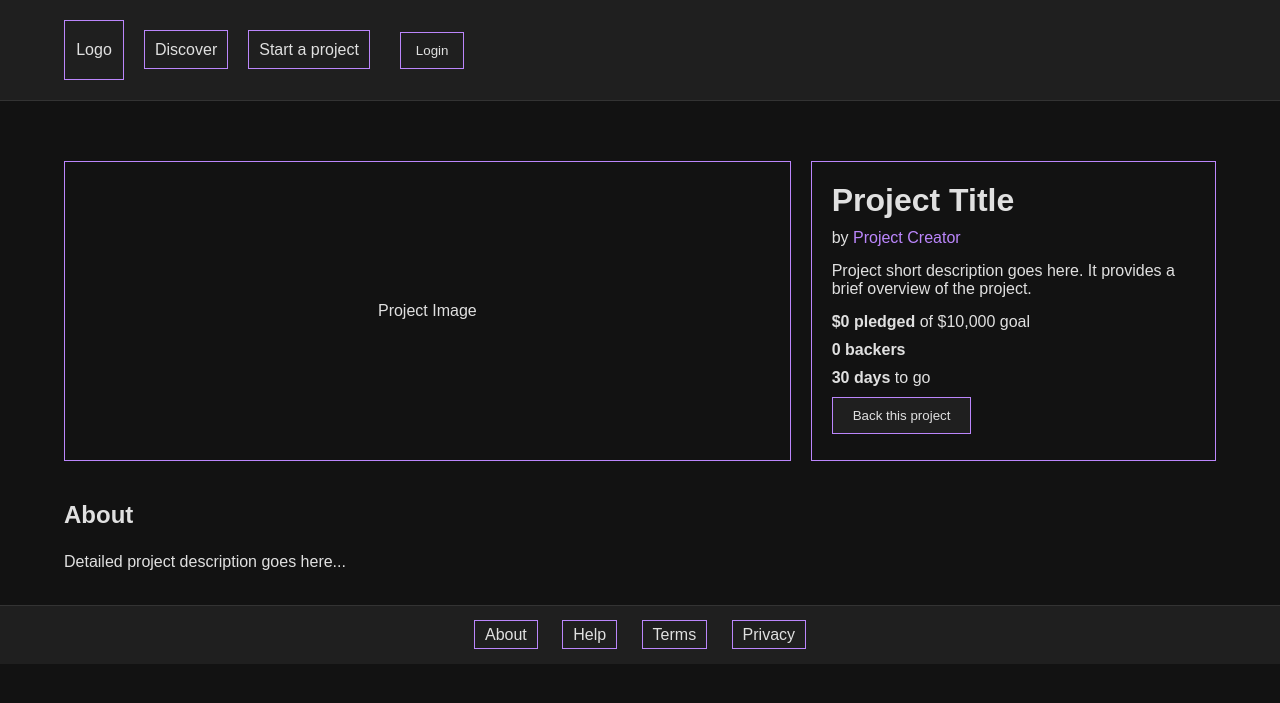
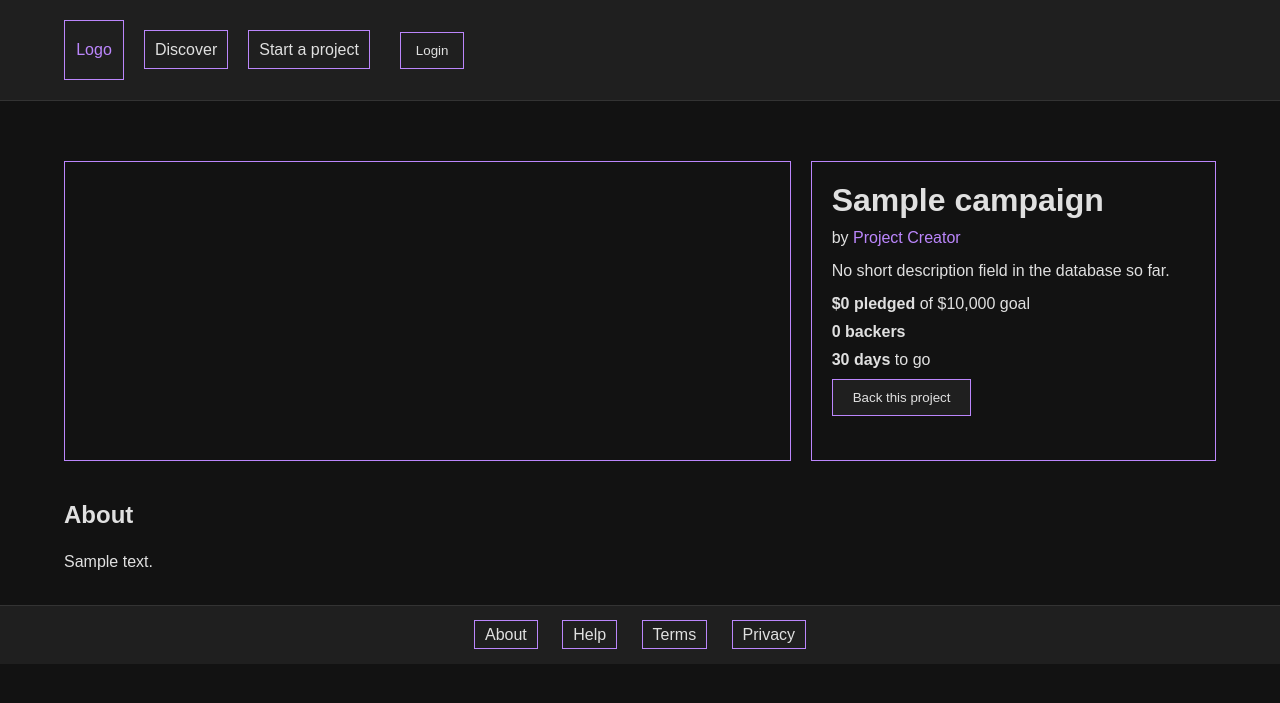
Before and after one commit to maffza/Dawaj-kase-project, a Django app: template DawajKase/main/templates/DawajKase/project.html in a window 1280 px wide. Shown: the top 703 px of the page. Run offline with Django 5.2, Linux system fonts and the light colour scheme; the template is opened without the code that fills it: most values are stand-ins (such as "Sample title", 1, 10 or a date in 2020).

Commit message:
Added a project page

```diff
--- /dev/null
+++ b/DawajKase/main/templates/DawajKase/404.html
@@ -0,0 +1 @@
+404
--- a/DawajKase/main/templates/DawajKase/campaign_list.html
+++ b/DawajKase/main/templates/DawajKase/campaign_list.html
@@ -1,7 +1,7 @@
 {% load static %}
 {% for campaign in campaigns %}
-<div class="project-box" {% if campaign.imageURL %} style="background-image: url({% static campaign.imageURL %}); background-size: cover;" {% endif %}>
-    <a href="project">{{ campaign.title }}</a><br/>
+    <div class="project-box" {% if campaign.imageURL %} style="background-image: url({% static campaign.imageURL %}); background-size: cover;" {% endif %}>
+    <a href="project/{{campaign.id}}">{{ campaign.title }}</a><br/>
     {% if showDescription and campaign.description %}
         <p>{{ campaign.description }}</p>
     {% endif %}
--- a/DawajKase/main/templates/DawajKase/project.html
+++ b/DawajKase/main/templates/DawajKase/project.html
@@ -3,14 +3,14 @@
 <html lang="en">
 <head>
     <meta charset="UTF-8">
-    <title>Project Title - Crowdfunding Template</title>
+    <title>{{ campaign.title }} project</title>
     <link rel="stylesheet" href="{% static 'styles/styles.css' %}">
 </head>
 <body>
     <!-- Header (Same as main page) -->
     <header>
         <div class="container">
-            <div class="logo">Logo</div>
+            <a href="/"><div class="logo">Logo</div></a>
             <nav class="navigation">
                 <ul>
                     <li><a href="#">Discover</a></li>
@@ -28,13 +28,16 @@
         <div class="container">
             <div class="project-details">
                 <div class="project-image">
-                    <!-- Placeholder for project image -->
-                    <div class="image-placeholder">Project Image</div>
+                    <div class="image-placeholder">
+                        {% if campaign.imageURL %}
+                            <img style="object-fit: cover; object-position: center; width: 100%; height: 100%;" src={% static campaign.imageURL %}/>
+                        {% endif %}
+                    </div>
                 </div>
                 <div class="project-info">
-                    <h1>Project Title</h1>
+                    <h1>{{ campaign.title }}</h1>
                     <p>by <a href="#">Project Creator</a></p>
-                    <p>Project short description goes here. It provides a brief overview of the project.</p>
+                    <p>No short description field in the database so far.</p>
                     <div class="funding-info">
                         <p><strong>$0 pledged</strong> of $10,000 goal</p>
                         <p><strong>0 backers</strong></p>
@@ -45,7 +48,7 @@
             </div>
             <div class="project-description">
                 <h2>About</h2>
-                <p>Detailed project description goes here...</p>
+                <p>{{ campaign.description }}</p>
             </div>
         </div>
     </main>
--- a/DawajKase/main/urls.py
+++ b/DawajKase/main/urls.py
@@ -3,7 +3,7 @@ from .views import index, project, login, logout, auth, register
 
 urlpatterns = [
     path("", index, name="index"),
-    path("project", project, name="project"),
+    path("project/<slug>", project, name="project"),
     path("logout", logout, name="logout"),
     path("auth", auth, name="auth"),
     path("login", login, name="login"),
```
Also changed, not shown: DawajKase/main/Managers/CampaignManager.py (+18 -1 lines), DawajKase/main/views.py (+6 -2 lines), 1 other file.
